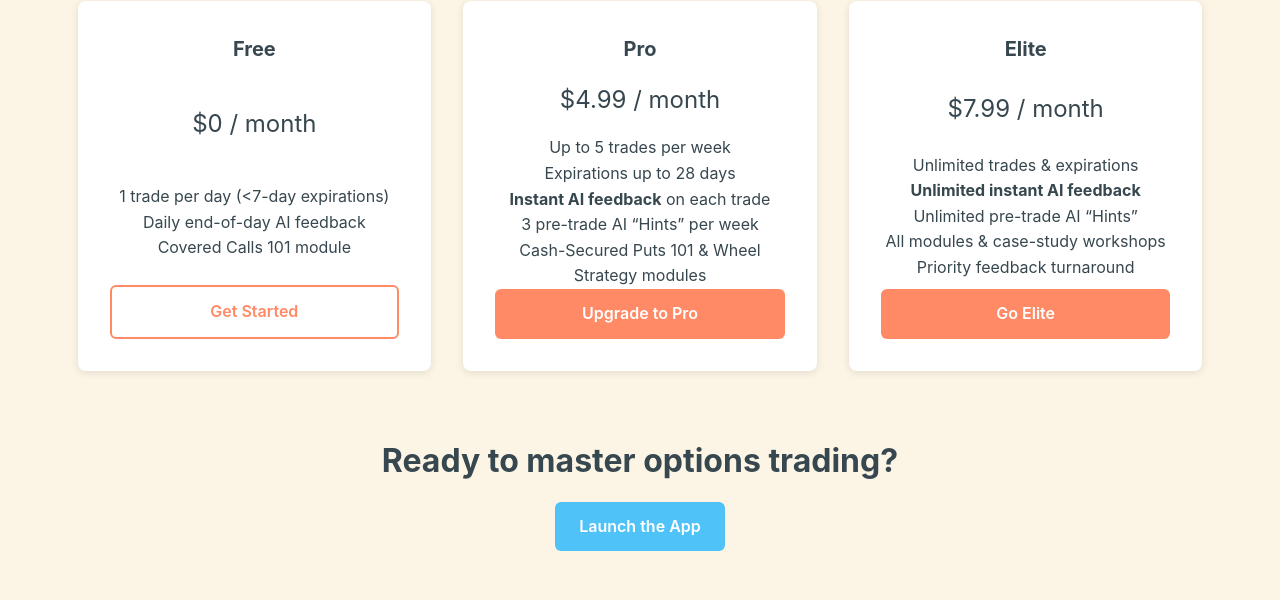
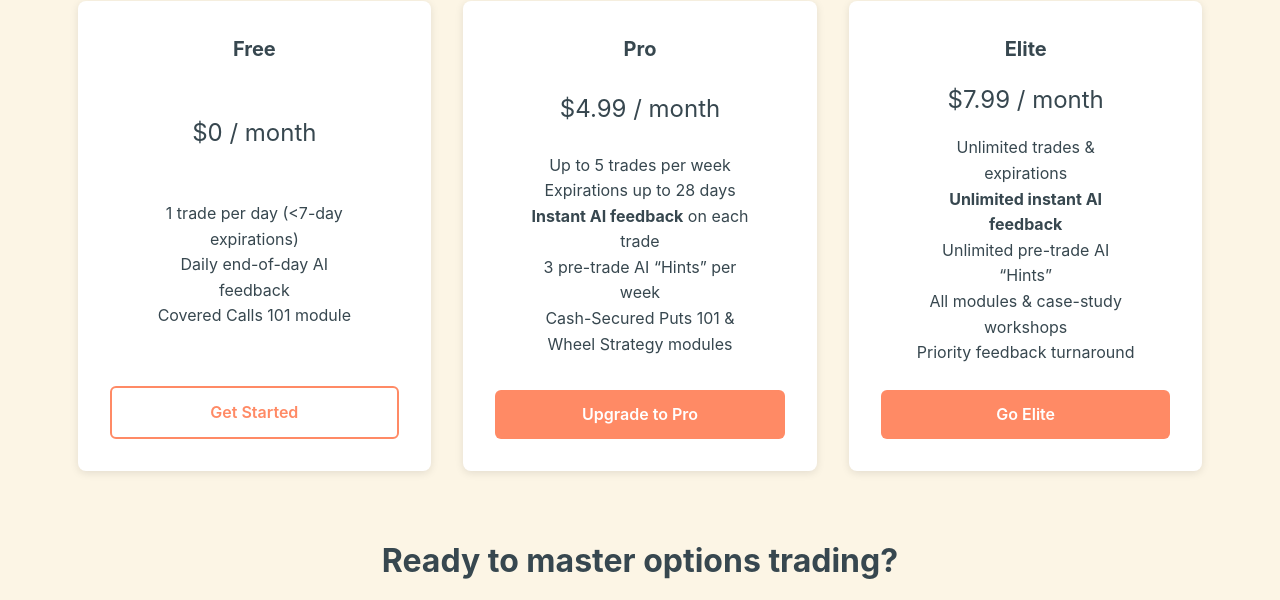
Before and after one commit to jareed85/optionhorizon-site, a plain HTML site: page index.html in a window 1280 px wide. Shown: the part 1450-2050 px from the top of the page. Drawn offline with Linux system fonts and the light colour scheme.

Commit message:
Update styles.css

```diff
--- a/styles.css
+++ b/styles.css
@@ -115,14 +115,30 @@ ul { list-style: none; }
   border-radius: 0.5rem;
   box-shadow: 0 2px 8px rgba(0,0,0,0.1);
   text-align: center;
+
+  /* layout tweaks */
   display: flex;
   flex-direction: column;
   justify-content: space-between;
-  min-height: 350px; /* tweak to your preferred card height */
+  min-height: 350px; /* tweak as needed */
 }
+
+/* NEW: tighten name→price spacing */
+.pricing-grid .plan h3 {
+  margin-bottom: 0.5rem;
+}
+
+/* already-existing price styling, kept for reference */
 .plan .price {
   font-size: 1.5rem;
   margin: 0.5rem 0 1rem;
+}
+
+/* NEW: center features text between price & button */
+.pricing-grid .plan ul {
+  margin: 0 auto 1.5rem;
+  text-align: center;
+  max-width: 220px; /* optional */
 }
 
 /* CTA Section */
```
